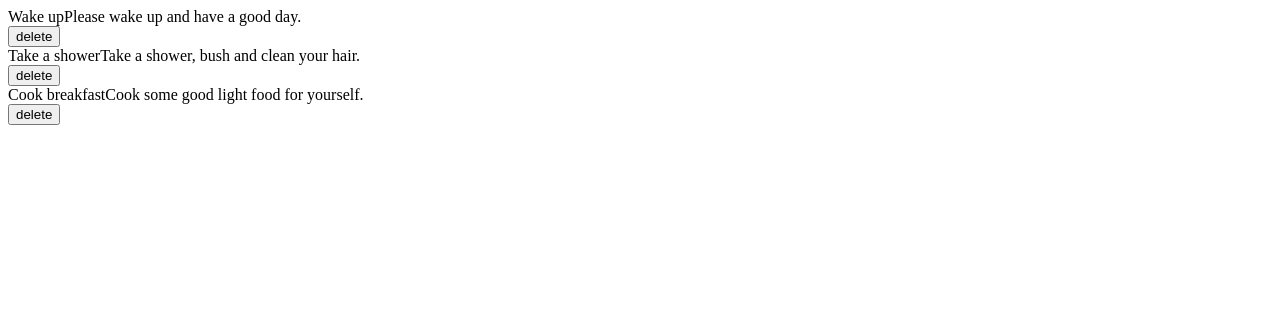
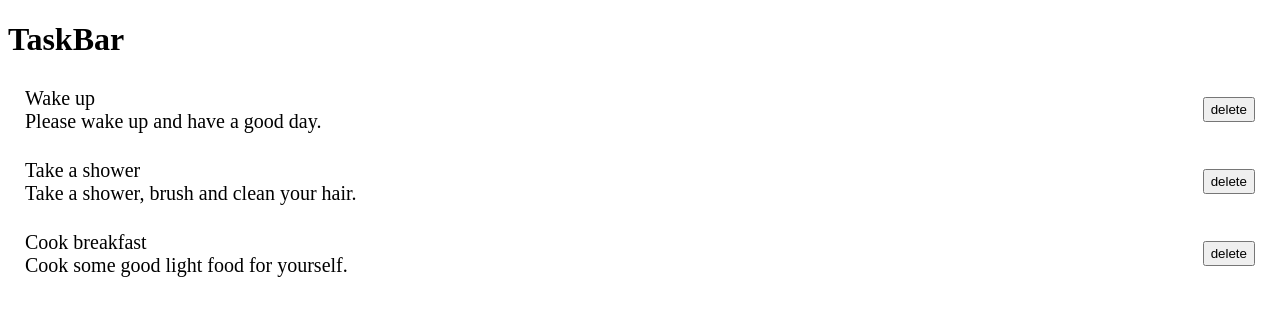
Before and after one commit to kennedymahoro/Taskbar, a React (Create React App) app: page / in a window 1280 px wide. Shown: the top 316 px of the page. Built offline with nearby package versions, Linux system fonts and the light colour scheme.

Commit message:
styled taskbar

```diff
--- a/src/App.js
+++ b/src/App.js
@@ -10,7 +10,7 @@ const App = ()=>{
     {
       id:2,
       title:"Take a shower",
-      text:"Take a shower, bush and clean your hair."
+      text:"Take a shower, brush and clean your hair."
     },
     {
       id:3,
@@ -23,6 +23,7 @@ const App = ()=>{
   })
   return (
     <div>
+      <h1>TaskBar</h1>
       {mappedData}
     </div>
   )
--- /dev/null
+++ b/src/components/Bar.css
@@ -0,0 +1,19 @@
+.content{
+  display: flex;
+  justify-content:space-between;
+  height: 50px;
+  padding: 5px;
+  margin: 12px;
+}
+.texts{
+  display: flex;
+  flex-direction: column;
+  margin-right: 12px;
+  font-size:20px;
+  align-self: center;
+}
+button{
+  height: 25px;
+  align-self: center;
+
+}
--- a/src/components/Bar.jsx
+++ b/src/components/Bar.jsx
@@ -1,9 +1,10 @@
 import React from 'react'
+import './Bar.css'
 
 const Bar = (props) =>{
   return (
-    <div>
-      <div>
+    <div className='content'>
+      <div className='texts'>
         <span>{props.key}</span>
         <span>{props.title}</span>
         <span>{props.text}</span>
```
